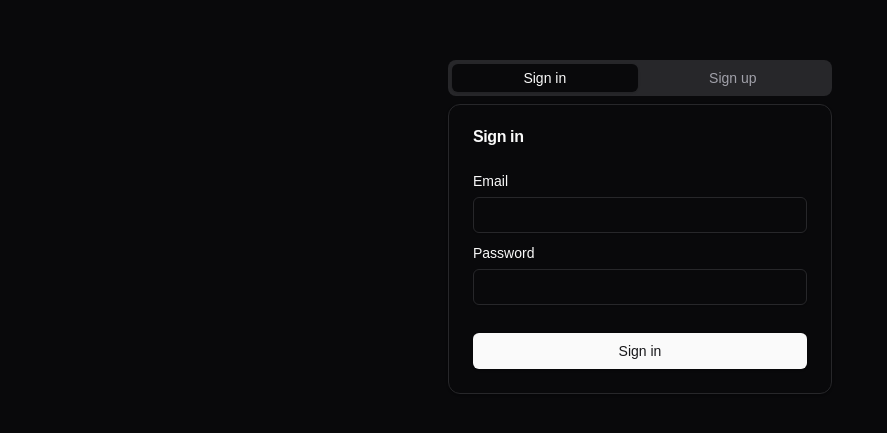
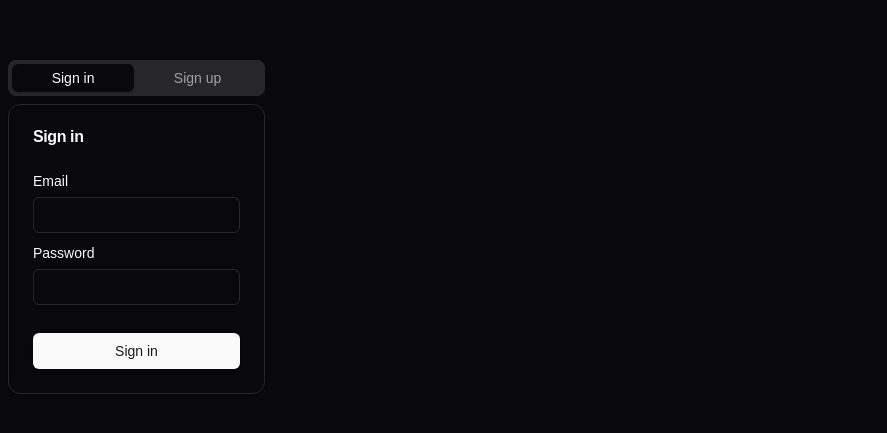
Before and after one commit to xibluespider/scarcom, a Next.js app: page /auth in a window 1280 px wide. Shown: the part 173-606 px from the top of the page, without its empty margins (0-887 px from the left). Built offline with nearby package versions, Linux system fonts and the light colour scheme; no server answers.

Commit message:
feat: layout: wrap with SidebarProvider

```diff
--- a/src/app/layout.js
+++ b/src/app/layout.js
@@ -3,6 +3,8 @@ import "./globals.css";
 import { ThemeProvider } from "@/components/ThemeProvider";
 import { Toaster } from "@/components/ui/sonner";
 import { SessionProvider } from "@/components/SessionProvider";
+
+import { SidebarProvider } from "@/components/ui/sidebar";
 
 export const metadata = {
   title: "Scarcom",
@@ -14,8 +16,10 @@ export default function RootLayout({ children }) {
       <html lang="en" suppressHydrationWarning>
         <body>
           <ThemeProvider attribute="class" defaultTheme="dark">
-            {children}
-            <Toaster />
+            <SidebarProvider>
+              {children}
+              <Toaster />
+            </SidebarProvider>
           </ThemeProvider>
         </body>
       </html>
```
